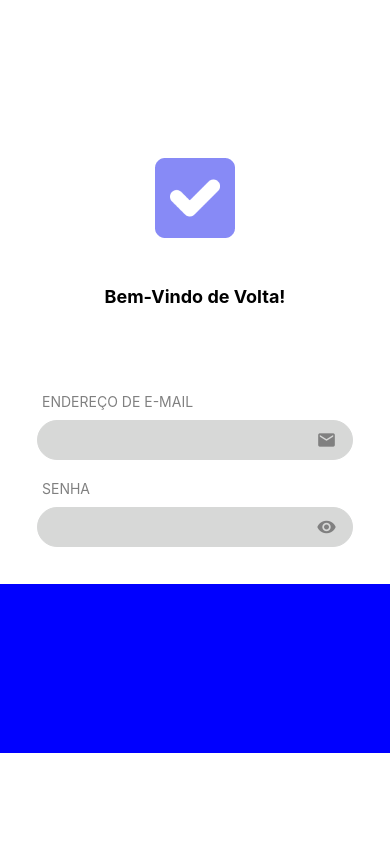
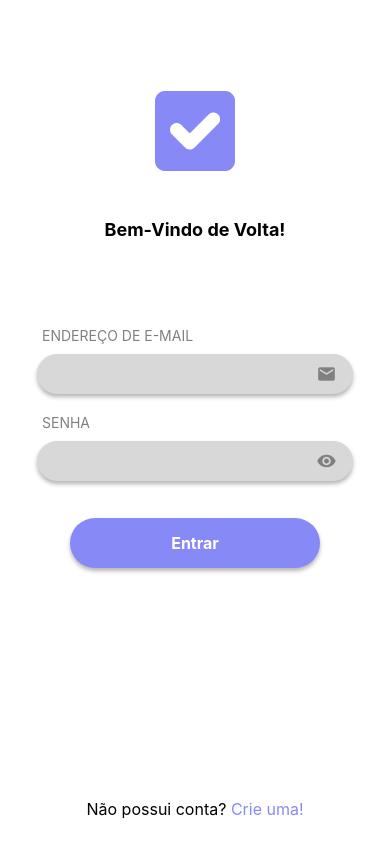
Before and after one commit to SteSantos1/ReactNative-App, a React Native app: screen / in a window 390 px wide. Built offline with nearby package versions, Linux system fonts and the light colour scheme.

Commit message:
colocando botao para entrar e treinamento o rodapé da tela, finalizando o front-end da tela inicial

```diff
--- a/src/global/login/index.tsx
+++ b/src/global/login/index.tsx
@@ -1,9 +1,10 @@
 import React from 'react';
-import { Text, View, Image, TextInput } from 'react-native';
+import { Text, View, Image, TextInput, TouchableOpacity } from 'react-native';
 import { style } from './styles';
 import Logo from "../../assets/logo.png";
 import { MaterialIcons } from '@expo/vector-icons'
 import { themas } from "../../global/themes"
+import { Colors } from 'react-native/Libraries/NewAppScreen';
 
 export default function Login() {
   return (
@@ -42,7 +43,11 @@
         <TextInput />
       </View>
       <View style={style.boxBotton}>
+        <TouchableOpacity style={style.button}>
+          <Text style={style.textButton}>Entrar</Text>
+        </TouchableOpacity>
       </View>
+      <Text style={style.textBotton}>Não possui conta?<Text style={{color: themas.colors.primary}}> Crie uma!</Text></Text>
     </View>
   );
 }
--- a/src/global/login/styles.ts
+++ b/src/global/login/styles.ts
@@ -23,11 +23,10 @@
         paddingHorizontal: 37
     },
     boxBotton: {
-        height: Dimensions.get('window').height / 5,
+        height: Dimensions.get('window').height / 3,
         width: '100%',
-        backgroundColor: 'blue'
-        //borderWidth: 1,
-        //borderRadius: 40
+        //backgroundColor: 'blue'
+        alignItems: 'center'
     },
     logo: {
         width: 80,
@@ -53,12 +52,45 @@
         alignItems: 'center',
         paddingHorizontal: 5,
         backgroundColor: themas.colors.lightGray,
-        borderColor: themas.colors.lightGray
+        borderColor: themas.colors.lightGray,
+        shadowColor: "#000",
+        shadowOffset: {
+            width: 0,
+            height: 3,
+        },
+        shadowOpacity: 0.29,
+        shadowRadius: 4.65,
+        elevation: 7,
     },
     input: {
         height: '100%',
         width: '90%',
         //backgroundColor: 'red'
         borderRadius: 40
-    }
+    },
+    button: {
+        width: 250,
+        height: 50,
+        backgroundColor: themas.colors.primary,
+        justifyContent: 'center',
+        alignItems: 'center',
+        borderRadius: 40,
+        shadowColor: "#000",
+        shadowOffset: {
+            width: 0,
+            height: 3,
+        },
+        shadowOpacity: 0.29,
+        shadowRadius: 4.65,
+        elevation: 7,
+    },
+    textButton: {
+        fontSize: 16,
+        fontWeight: 'bold',
+        color: '#FFF',
+
+    },
+    textBotton: {
+        fontSize: 16,
+    },
 })
```
